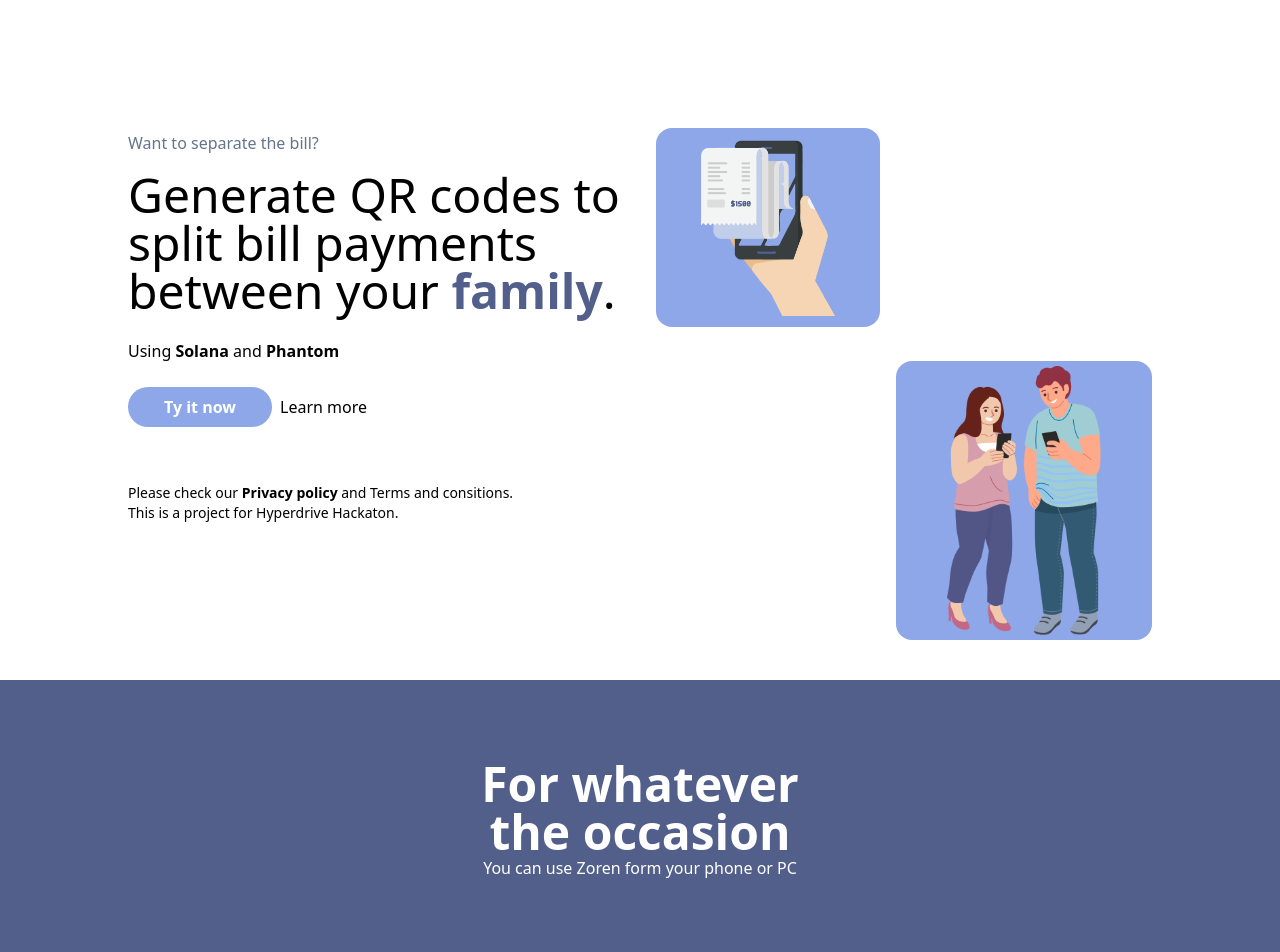
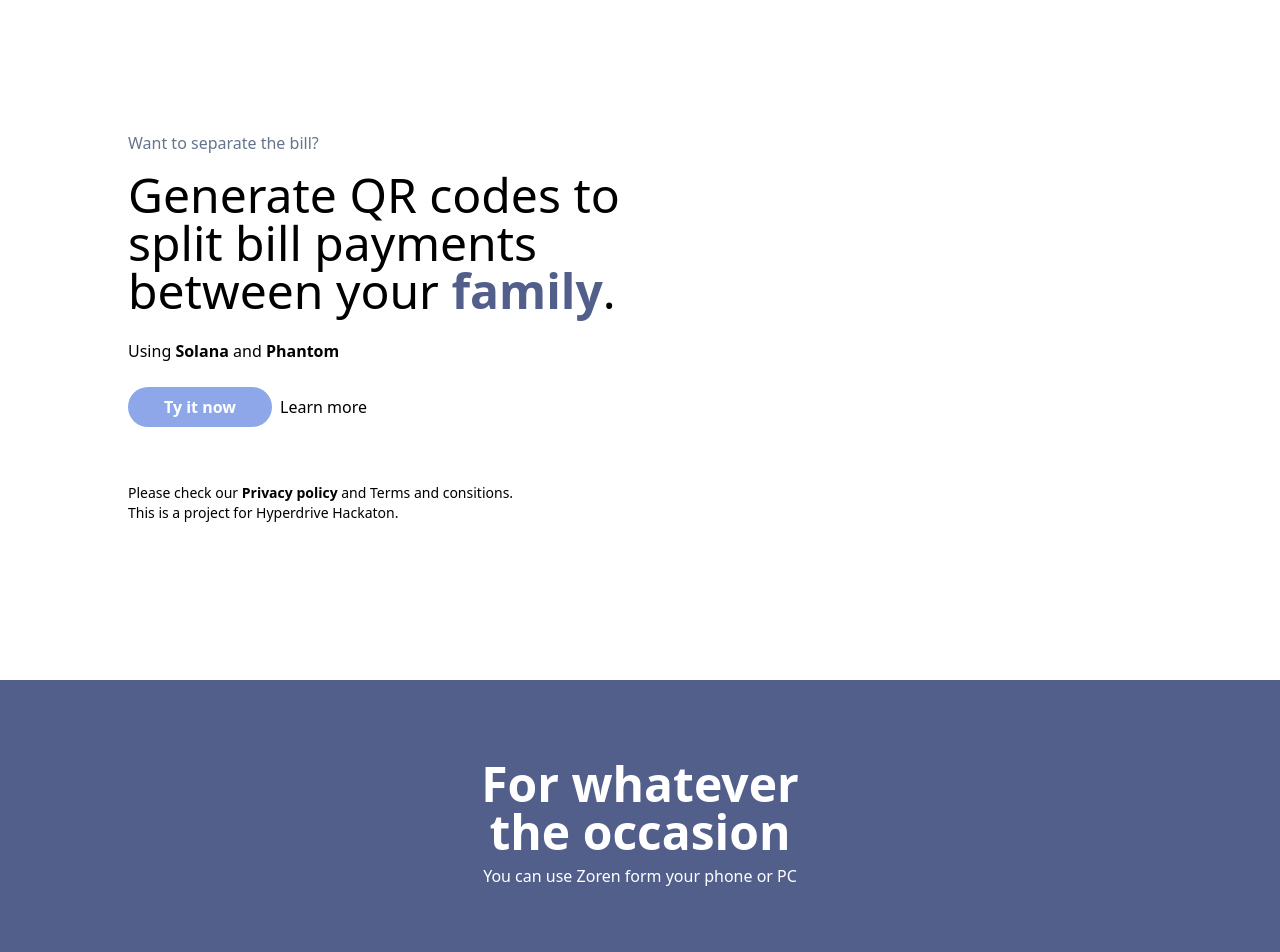
Before and after one commit to srteerra/zoren, a Next.js app: page / in a window 1280 px wide. Shown: the part 120-1072 px from the top of the page. Built offline with nearby package versions, Linux system fonts and the light colour scheme.

Commit message:
feat: add animations to Home page :dizzy:

```diff
--- a/src/pages/index.js
+++ b/src/pages/index.js
@@ -8,7 +8,7 @@ import { ViewfinderCircleIcon } from "@heroicons/react/24/solid";
 import ticket from "../../public/images/ticket.png";
 import friends from "../../public/images/friends.png";
 import Image from "next/image";
-import { Zoom } from "react-awesome-reveal";
+import { Fade, Zoom } from "react-awesome-reveal";
 
 const Home = () => {
   const [show, setShow] = useState("friends");
@@ -84,7 +84,11 @@ const Home = () => {
             <div className="relative">
               <div className="grid grid-rows-3 p-4 h-full">
                 <div className="row-span-2 grid grid-rows-4">
-                  <div className="h-full grid place-items-center relative row-span-2 row-start-2 max-h-[250px] lg:bg-secondary rounded-2xl ">
+                  <Fade
+                    direction="down"
+                    triggerOnce
+                    className="h-full grid place-items-center relative row-span-2 row-start-2 max-h-[250px] lg:bg-secondary rounded-2xl "
+                  >
                     <Image
                       src={ticket}
                       alt="tickets"
@@ -93,7 +97,7 @@ const Home = () => {
                       quality={100}
                       className="2xl:absolute bottom-0 left-[20%]"
                     />
-                  </div>
+                  </Fade>
                 </div>
                 <span className="absolute bottom-40 left-32">
                   <Zoom triggerOnce>
@@ -110,7 +114,11 @@ const Home = () => {
               </span>
               <div className="grid grid-rows-3 h-full">
                 <div className="row-span-2 row-start-2 grid grid-rows-3 ">
-                  <div className="h-full grid place-items-center relative row-span-2 max-h-[300px] row-start-2 lg:bg-secondary rounded-2xl ">
+                  <Fade
+                    direction="up"
+                    triggerOnce
+                    className="h-full grid place-items-center relative row-span-2 max-h-[300px] row-start-2 lg:bg-secondary rounded-2xl "
+                  >
                     <Image
                       src={friends}
                       alt="tickets"
@@ -119,7 +127,7 @@ const Home = () => {
                       quality={100}
                       className="2xl:absolute bottom-4 left-[20%]"
                     />
-                  </div>
+                  </Fade>
                 </div>
               </div>
             </div>
@@ -130,7 +138,7 @@ const Home = () => {
       <div className="bg-primary flex flex-col justify-between overflow-hidden h-screen w-full text-white">
         <div className="h-2/6 flex text-center flex-col w-full sm:w-1/2 px-10 py-20 lg:w-1/3 mx-auto">
           <h1 className="lg:text-5xl">For whatever the occasion</h1>
-          <p>You can use Zoren form your phone or PC</p>
+          <p className="py-2">You can use Zoren form your phone or PC</p>
         </div>
         <div className="h-3/6 flex items-end justify-center bg-[url('../../public/images/banner.png')] bg-no-repeat bg-cover lg:bg-contain bg-center"></div>
       </div>
```
